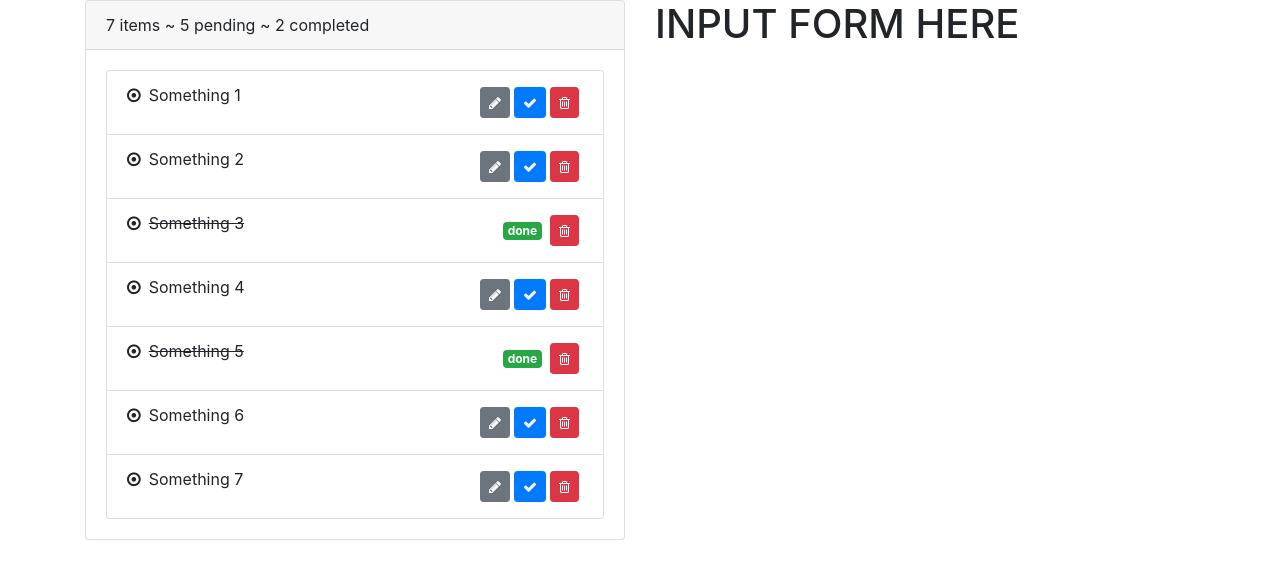
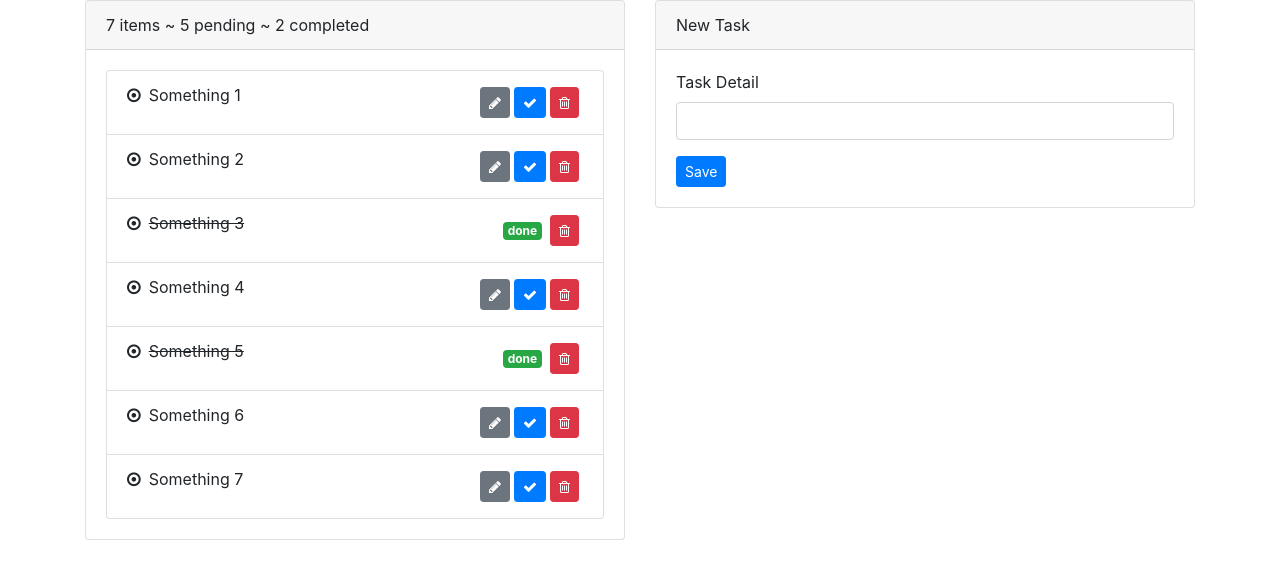
Before and after one commit to sudarpo/sc-todo, a React (Create React App) app: page / in a window 1280 px wide. Shown: the top 576 px of the page. Built offline with nearby package versions, Linux system fonts and the light colour scheme.

Commit message:
3 Code cleanup, Handle Add event

```diff
--- a/src/App.js
+++ b/src/App.js
@@ -1,46 +1,58 @@
 import React, { Component } from "react";
 import ToDoList from "./components/ToDoList";
+import ToDoForm from "./components/ToDoForm";
 import InitialTasksList from "./tempDummyList.json";
 
 export default class App extends Component {
   state = {
-    Tasks: InitialTasksList,
+    tasksList: InitialTasksList,
+    taskToEdit: {},
   };
 
   handleTaskComplete = (task) => {
-    const allTasks = [...this.state.Tasks];
+    const allTasks = [...this.state.tasksList];
     const index = allTasks.findIndex((t) => t.id === task.id);
     const task1 = { ...allTasks[index] };
     task1.completed = true;
     allTasks[index] = task1;
-    this.setState({ Tasks: allTasks });
+    this.setState({ tasksList: allTasks });
   };
 
   handleTaskDelete = (task) => {
-    let filtered = [...this.state.Tasks].filter((t) => t.id !== task.id);
-    this.setState({ Tasks: filtered });
+    let filtered = [...this.state.tasksList].filter((t) => t.id !== task.id);
+    this.setState({ tasksList: filtered });
   };
 
   handleTaskEdit = (task) => {
     console.log("Edit", task);
+    this.setState({ taskToEdit: { ...task } });
+  };
+
+  handleSubmit = (task) => {
+    console.log("Submit", task);
+    if (task.id === 0) {
+      task.id = Date.now() * 2;
+      const allTasks = [...this.state.tasksList, task];
+      this.setState({ tasksList: allTasks });
+    }
   };
 
   render() {
-    const { Tasks } = this.state;
+    const { tasksList, taskToEdit } = this.state;
 
     return (
       <div className="container">
         <div className="row">
           <div className="col">
             <ToDoList
-              Tasks={Tasks}
+              tasksList={tasksList}
               onTaskComplete={this.handleTaskComplete}
               onTaskDelete={this.handleTaskDelete}
               onTaskEdit={this.handleTaskEdit}
             />
           </div>
           <div className="col">
-            <h1>INPUT FORM HERE</h1>
+            <ToDoForm onSubmit={this.handleSubmit} task={taskToEdit} />
           </div>
         </div>
       </div>
--- /dev/null
+++ b/src/components/ToDoForm.jsx
@@ -0,0 +1,57 @@
+import React, { Component } from "react";
+import InputControl from "./common/inputControl";
+
+export default class ToDoForm extends Component {
+  state = {
+    taskTitle: "",
+  };
+
+  constructor(props) {
+    super(props);
+    console.log("constructor");
+  }
+
+  componentDidUpdate = () => {
+    console.log(this.state.taskTitle, "componentDidUpdate", this.props.task);
+  };
+
+  handleChange = (e) => {
+    this.setState({ taskTitle: e.currentTarget.value });
+  };
+
+  handleSubmit = (e) => {
+    e.preventDefault();
+
+    const { taskTitle } = this.state;
+    if (taskTitle.trim().length === 0) return;
+
+    this.props.onSubmit({ title: taskTitle, id: 0 });
+    this.setState({ task: "" });
+  };
+
+  render() {
+    console.log(this.state.taskTitle, "render", this.props.task);
+
+    return (
+      <>
+        <form onSubmit={this.handleSubmit}>
+          <div className="card">
+            <div className="card-header">New Task</div>
+            <div className="card-body">
+              <InputControl
+                label="Task Detail"
+                name="taskDetail"
+                type="text"
+                value={this.state.taskTitle}
+                onChange={this.handleChange}
+              />
+              <button type="submit" className="btn btn-primary btn-sm">
+                Save
+              </button>
+            </div>
+          </div>
+        </form>
+      </>
+    );
+  }
+}
--- a/src/components/ToDoList.jsx
+++ b/src/components/ToDoList.jsx
@@ -1,9 +1,9 @@
 import React from "react";
 
 export default function ToDoList(props) {
-  const { Tasks, onTaskComplete, onTaskDelete, onTaskEdit } = props;
-  const countPending = Tasks.filter((t) => t.completed === false).length;
-  const countCompleted = Tasks.length - countPending;
+  const { tasksList, onTaskComplete, onTaskDelete, onTaskEdit } = props;
+  const countPending = tasksList.filter((t) => t.completed === false).length;
+  const countCompleted = tasksList.length - countPending;
 
   const renderAction = (task) => {
     return (
@@ -48,12 +48,12 @@ export default function ToDoList(props) {
     <>
       <div className="card">
         <div className="card-header">
-          {Tasks.length} items ~ {countPending} pending ~ {countCompleted}{" "}
+          {tasksList.length} items ~ {countPending} pending ~ {countCompleted}{" "}
           completed
         </div>
         <div className="card-body">
           <div className="list-group">
-            {Tasks.map((task) => {
+            {tasksList.map((task) => {
               return (
                 <div className="list-group-item" key={task.id}>
                   <i className="fa fa-dot-circle-o mr-2" aria-hidden="true"></i>
--- /dev/null
+++ b/src/components/common/inputControl.jsx
@@ -0,0 +1,21 @@
+import React from "react";
+
+const InputControl = (props) => {
+  const { label, name, value, type, onChange } = props;
+  const id = "input-" + label;
+  return (
+    <div className="form-group">
+      <label htmlFor={id}>{label}</label>
+      <input
+        className="form-control"
+        type={type}
+        value={value}
+        name={name}
+        onChange={onChange}
+        id={id}
+      />
+    </div>
+  );
+};
+
+export default InputControl;
```
Also changed, not shown: 1 other file (tests, documents, lock files or other folders).
